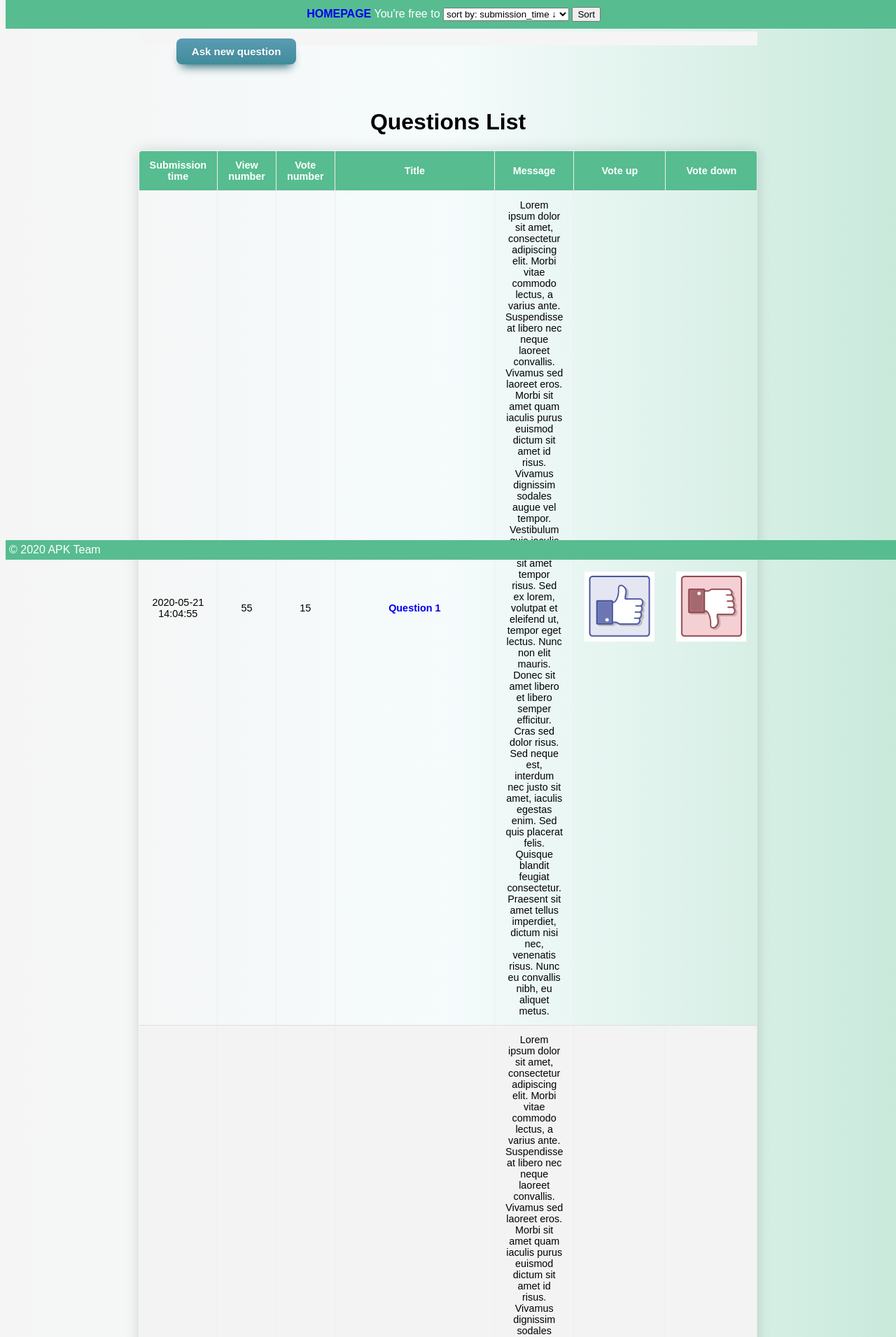
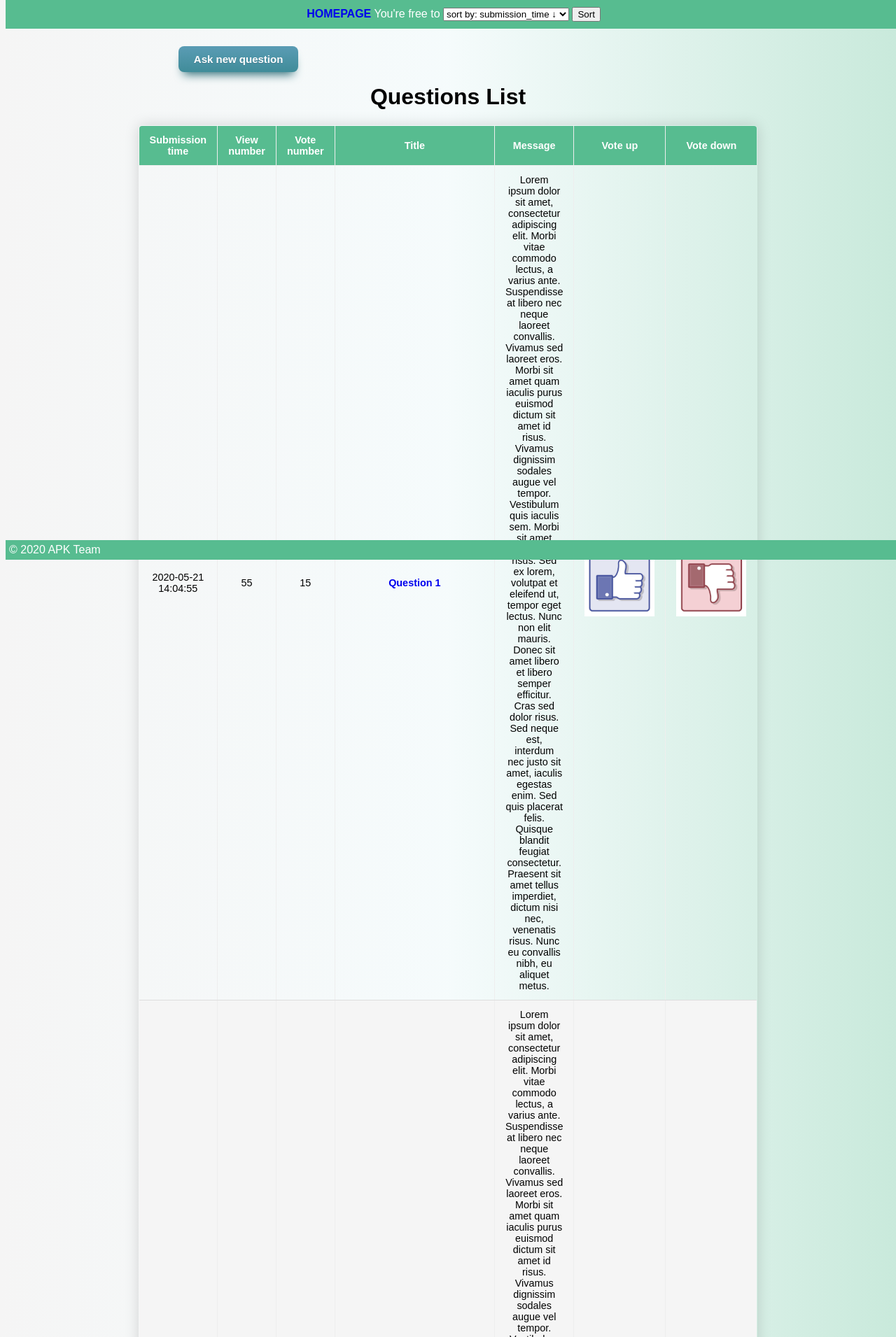
Before and after one commit to kasia-gra/ask_mate, a Flask app: page / in a window 1280 px wide. Shown: the top 1911 px of the page at 70% size. Run offline with Flask 2, Linux system fonts and the light colour scheme.

Commit message:
Fixed container for top menu so it is transparent and stays on top when scrolling

```diff
--- a/static/style.css
+++ b/static/style.css
@@ -84,6 +84,9 @@ h3 {
     background-color: #f3f3f3;
 }
 
+.content-table tbody tr:nth-of-type(even) {
+    background-color: whitesmoke;
+}
 .content-table tbody tr:last-of-type {
     border-bottom: 2px solid #57BC90;
 }
@@ -134,20 +137,21 @@ h3 {
     box-shadow: 0 0 20px rgba(0, 0, 0, 0.15);
 }
 
-
 .container_nav_menu{
-    background-color: whitesmoke;
+    background-color: transparent;
     width:70%;
     margin-left:15%;
     margin-right:15%;
+    top: 5%;
+    position: fixed;
 }
 
 .nav_button{
+    display:inline-block;
 	box-shadow: 0px 10px 14px -7px #276873;
 	background:linear-gradient(to bottom, #599bb3 5%, #408c99 100%);
 	background-color:#599bb3;
 	border-radius:8px;
-	display:inline-block;
 	cursor:pointer;
 	color:#ffffff;
 	font-family:sans-serif;
```
